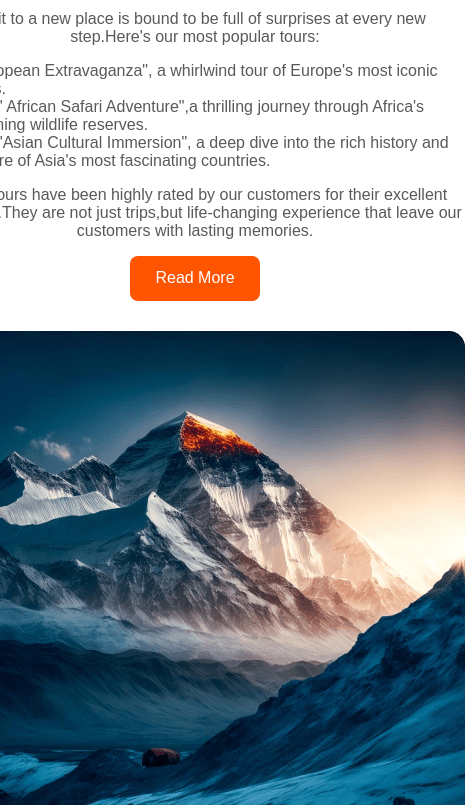
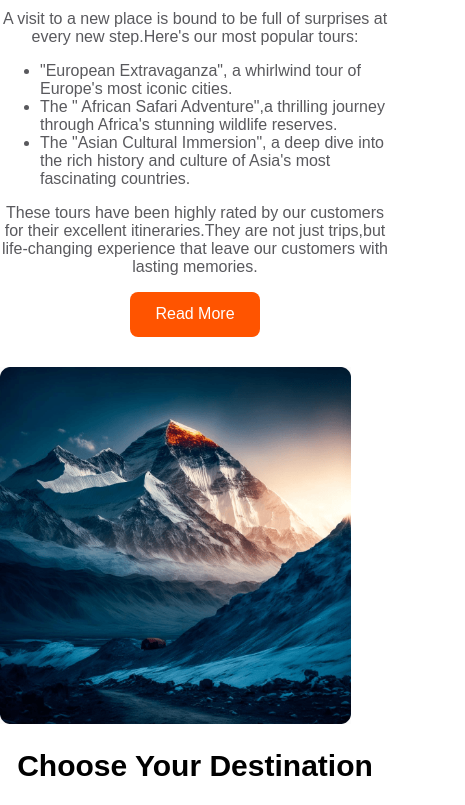
Before and after one commit to PromaBhatt1/assignment-2, a plain HTML site: page index.html in a window 390 px wide. Shown: the part 679-1484 px from the top of the page, 465 px wide, since content can reach past the window. Drawn offline with Linux system fonts and the light colour scheme.

Commit message:
added css

```diff
--- a/styles/style.css
+++ b/styles/style.css
@@ -615,8 +615,9 @@ body {
         font-size: 16px;
         font-weight: 400;
     }
-
-
+    .popular-img{
+        width: 90%;
+    }
     .destination {
         text-align: center;
     }
```
